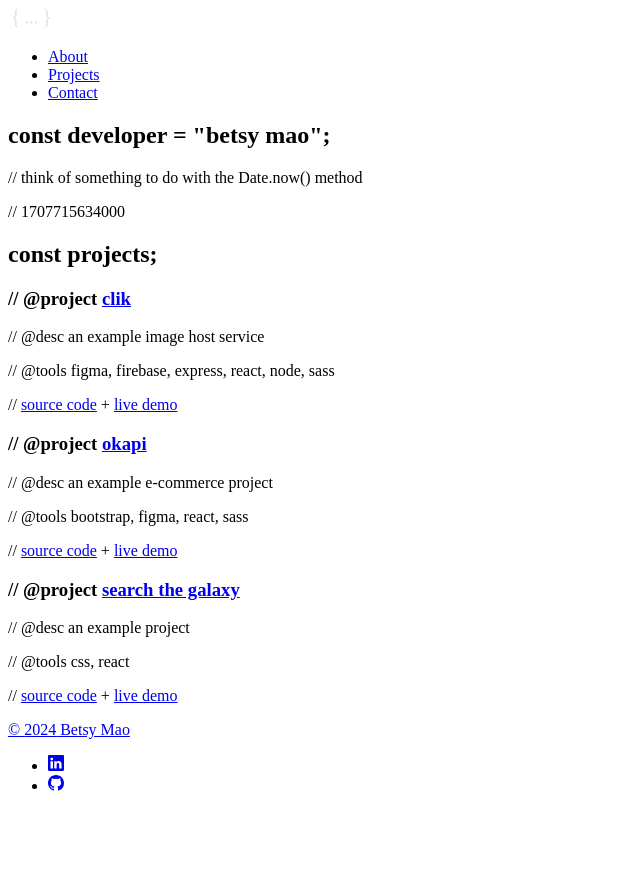
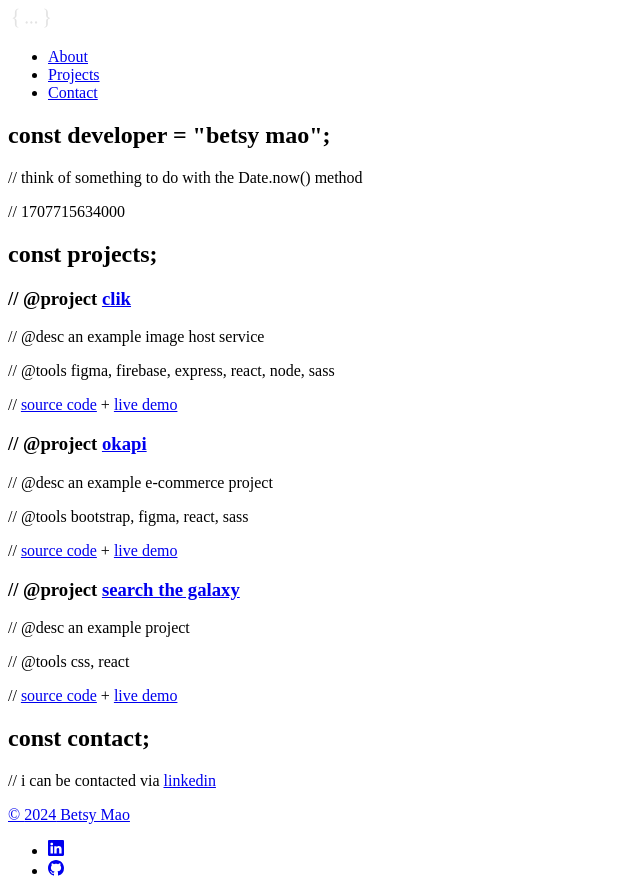
Before and after one commit to betsymao/portfolio-bm, a React (Vite) app: page / in a window 1280 px wide. Shown: the whole page, without its empty margins (0-640 px from the left). Before the commit the page ends 811 px from the top, so only its background shows below. Built offline with nearby package versions, Linux system fonts and the light colour scheme.

Commit message:
updated page

```diff
--- a/src/pages/Home.jsx
+++ b/src/pages/Home.jsx
@@ -1,12 +1,14 @@
 // components
 import About from '../components/sections/About';
 import Projects from '../components/sections/Projects';
+import Contact from '../components/sections/Contact';
 
 function Home() {
   return (
     <>
       <About />
       <Projects />
+      <Contact />
     </>
   );
 }
```
